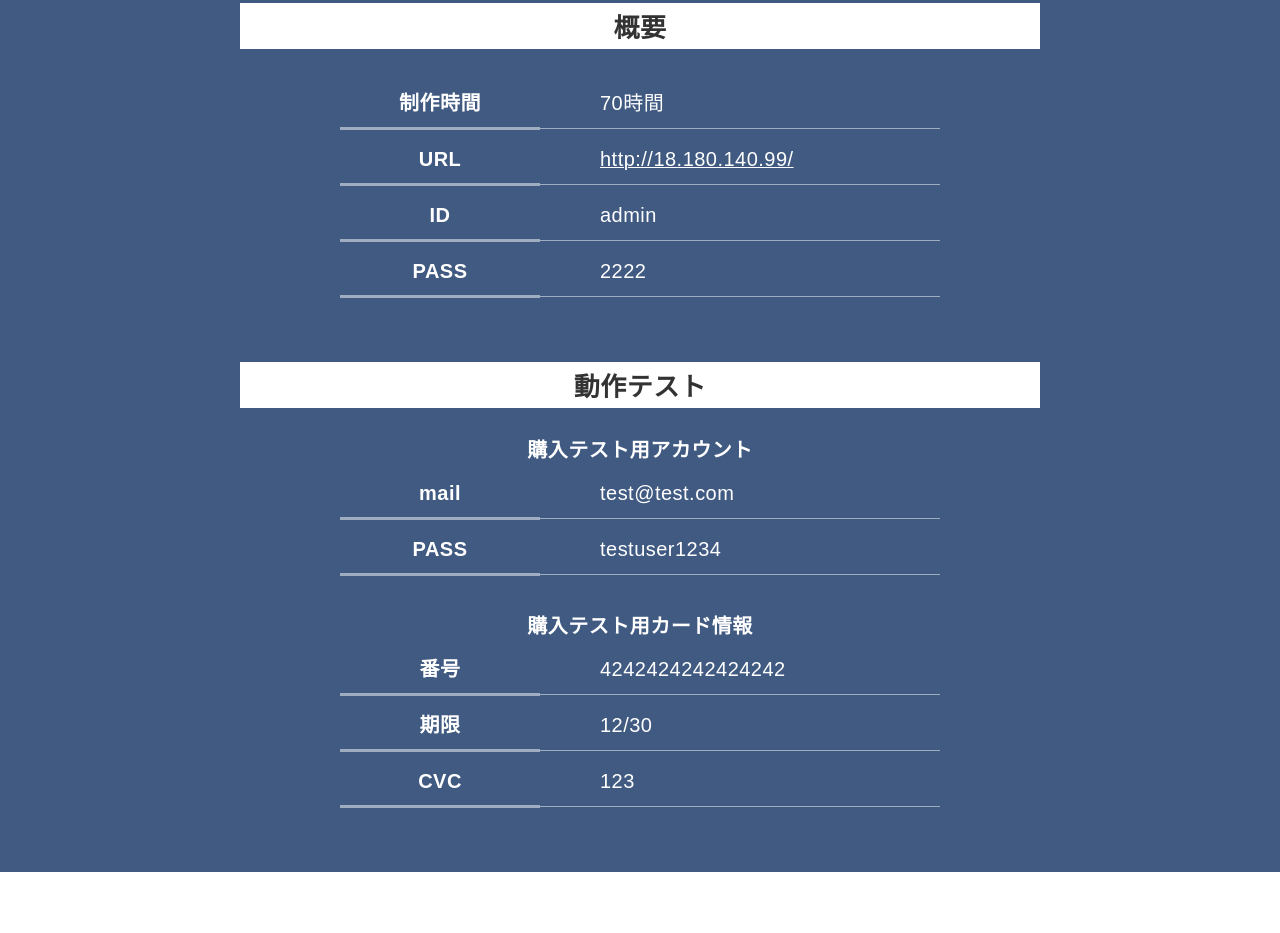
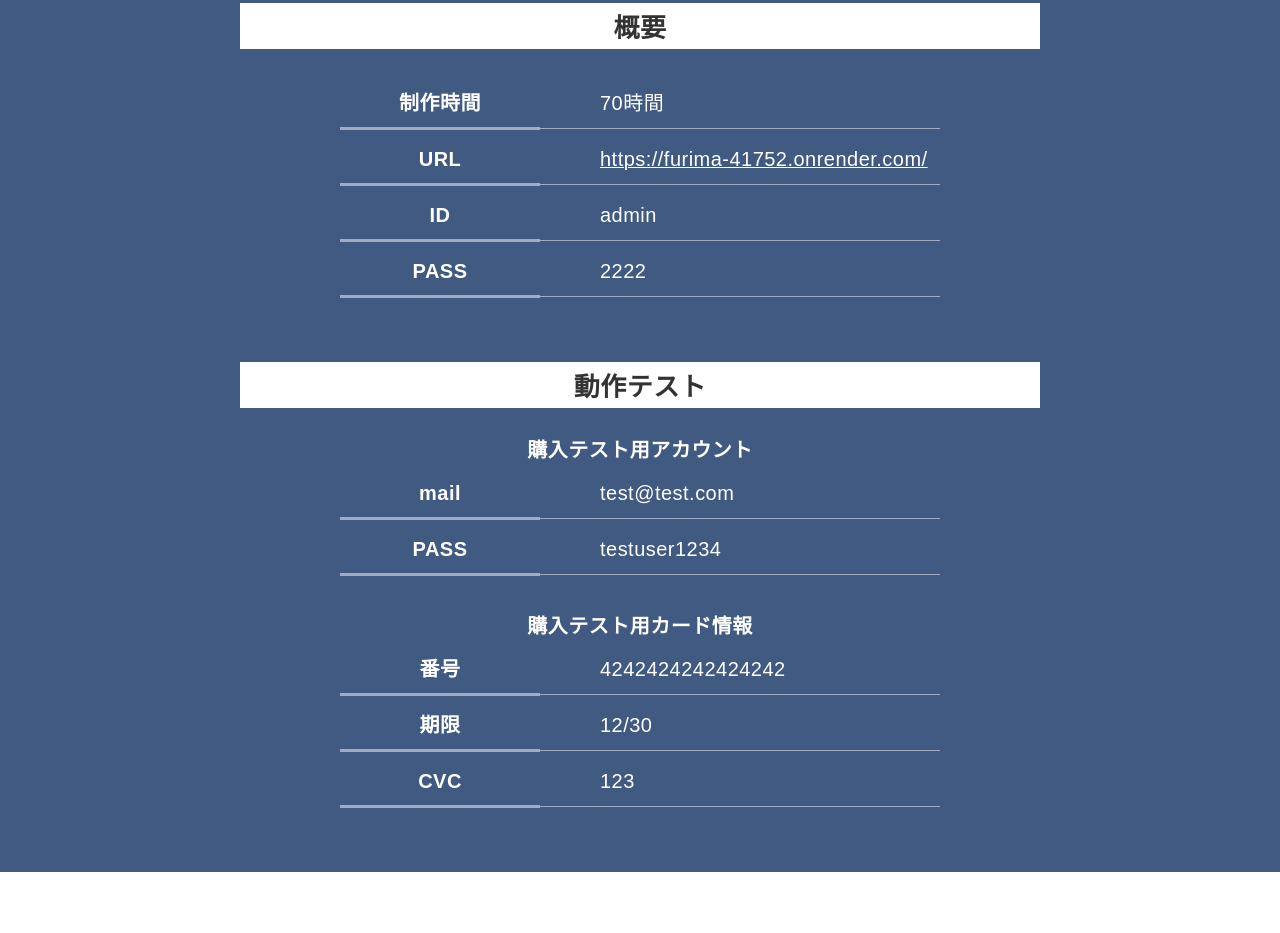
Before and after one commit to ryoshi-8/portfolio-site, a plain HTML site: page works/01.html in a window 1280 px wide. Shown: the part 1069-2002 px from the top of the page. Drawn offline with nearby package versions, Linux system fonts and the light colour scheme.

Commit message:
furimaのURL変更

```diff
--- a/works/01.html
+++ b/works/01.html
@@ -63,7 +63,7 @@
                 <tr>
                   <th>URL</th>
                   <!-- 記載番号：6 -->
-                  <td><a href="__URL__" target="_blank">http://18.180.140.99/</a></td>
+                  <td><a href="__URL__" target="_blank">https://furima-41752.onrender.com/</a></td>
                 </tr>
                 <tr>
                   <th>ID</th>
```
